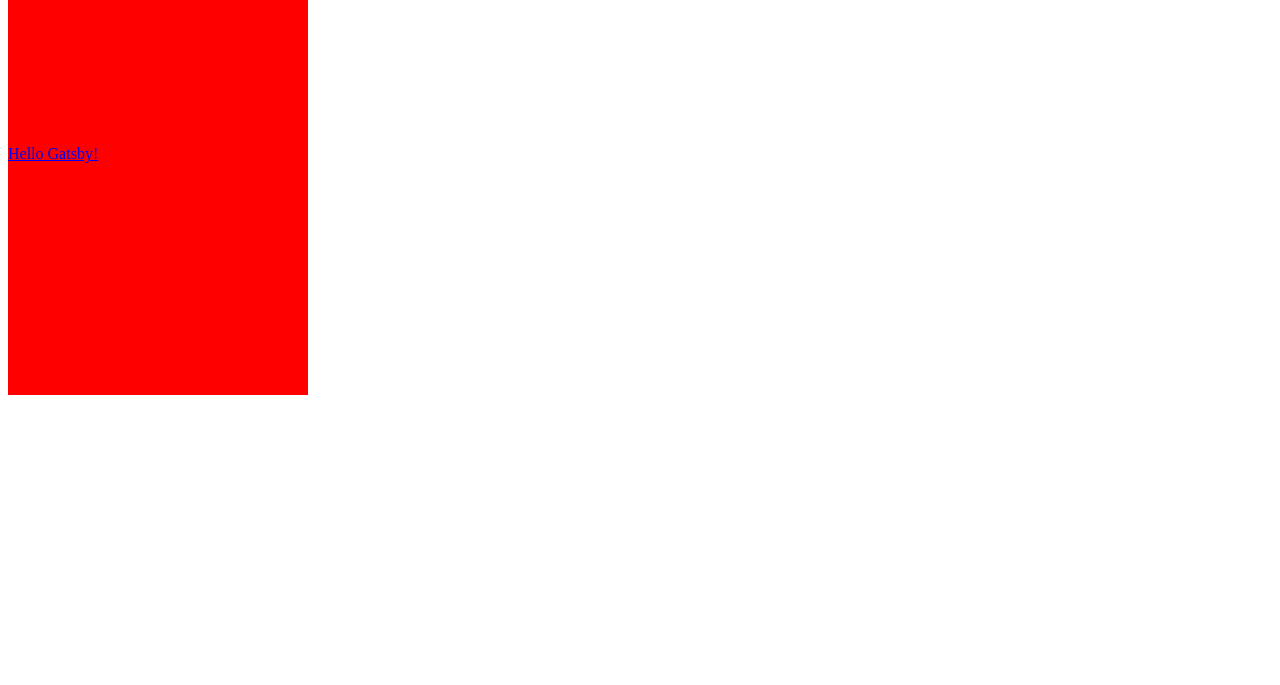
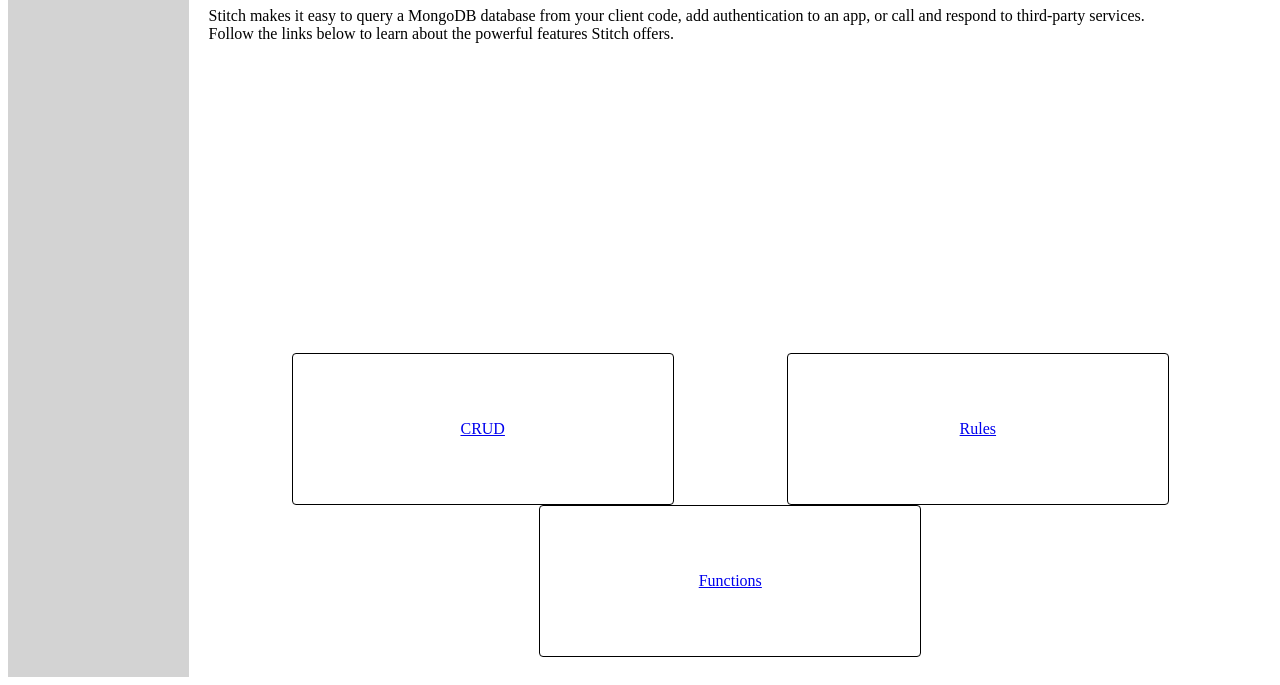
Before and after one commit to nlarew/gatsby-docs, a Gatsby site: page / in a window 1280 px wide. Shown: the part 131-816 px from the top of the page. Built offline with nearby package versions, Linux system fonts and the light colour scheme; Gatsby itself is replaced by a stand-in of ours.

Commit message:
Landing page and more SIAM

```diff
--- a/src/components/codepen.js
+++ b/src/components/codepen.js
@@ -10,8 +10,8 @@
 
 const Codepen = props => (
   <Iframe
-    height="600"
-    width="1000"
+    height="660"
+    width="1100"
     scrolling="no"
     title={props.title}
     url={`//codepen.io/${props.user}/embed/${props.hash}/?height=600&theme-id=dark&default-tab=js,result&embed-version=2`}
--- a/src/pages/index.js
+++ b/src/pages/index.js
@@ -2,26 +2,96 @@
 import Link from "gatsby-link";
 import styled from "react-emotion";
 
-export default class IndexPage extends Component {
-  state = { helloMessage: "Hello Gatsby!" };
-  render = () => (
-    <div>
-      <Link to="/dbcommand/">dbcommand: `aggregate`</Link>
-      <Link to="/mymark/">
-        <Block>Fluxwaggle</Block>
-      </Link>
-      <Link to="/page-2/">
-        <Block>{this.state.helloMessage}</Block>
-      </Link>
-    </div>
-  );
-}
+const IndexPage = () =>
+  <Container>
+    <Sidebar />
+    <Navbar />
+    <Content>
+      <h1>MongoDB Stitch</h1>
+      <p>
+        Stitch makes it easy to query a MongoDB database from your client code, add authentication to an app, or call and respond to third-party services.
+        <br />
+        Follow the links below to learn about the powerful features Stitch offers.
+      </p>
+    </Content>
+    <Siam>
+      <SiamLink to="/crud-1">CRUD</SiamLink>
+      <SiamLink to="/rules-1">Rules</SiamLink>
+      <SiamLink to="/functions-1">Functions</SiamLink>
 
-const Block = styled.div`
-  background: red;
-  width: 300px;
-  height: 250px;
+    </Siam>
+  </Container>
+export default IndexPage;
+
+const Container = styled.div`
+  height: 100vh;
+  width: 100vw;
+  max-width: 100%;
+
+  display: grid;
+  grid-template-columns: [left-edge] 1fr [content-start] 6fr [content-end];
+  grid-template-rows: [top] 50px [nav-bottom] repeat(3, 1fr [row-edge]);
+  /* grid-gap: 20px; */
+
+  grid-template-areas:
+    "header  header  header "
+    "sidebar content ."
+    "sidebar content ."
+    "sidebar siam    ."
+    "sidebar .       .";
 `;
+const Sidebar = styled.div`
+  grid-area: sidebar;
+  background-color: lightgray;
+`;
+const Navbar = styled.div`
+  grid-area: header;
+  background-color: white;
+  border-bottom: 1px solid lightgray;
+`;
+const Content = styled.div`
+  /* background-color: lightblue; */
+  grid-area: content;
+  padding: 0 20px;
+`;
+const Siam = styled.div`
+  /* background-color: lightcoral; */
+  grid-area: siam;
+
+  display: flex;
+  flex-direction: row;
+  flex-wrap: wrap;
+  padding: 20px 20px;
+  justify-content: space-evenly;
+  align-items: center;
+  text-align: center;
+  line-height: 150px;
+`;
+
+const SiamLink = styled(Link)`
+  background-color: white;
+  background-image: none;
+  width: 380px;
+  height: 150px;
+  margin: 0 30px;
+  border-radius: 4px;
+  border: 1px solid black;
+`;
+
+// const ContentArea = styled.div`
+//   width: 100%;
+//   height: 100%;
+//   display: grid;
+//   grid-template-columns: 1fr 2fr;
+//   grid-template-rows: 1fr 1fr;
+//   grid-template-areas:
+//     "tl tr"
+//     "bl br";
+// `;
+// const Example = styled.div`
+//   background-color: yellow;
+//   grid-area: tl;
+// `;
 
 export const query = graphql`
   query AboutQuery {
```
Also changed, not shown: src/layouts/index.js (+5 -15 lines), src/posts/crud-1.md (+1 -1 lines), src/posts/functions-1.md (+4 -5 lines), src/posts/rules-1.md (added, +23 -0 lines), src/posts/rules-2.md (added, +55 -0 lines).
